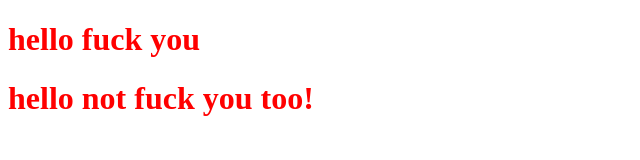
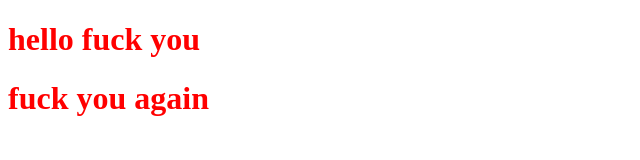
Before and after one commit to oyasen/abo_samya, a plain HTML site: page index.html in a window 1280 px wide. Shown: the whole page, without its empty margins (0-640 px from the left). Drawn offline with Linux system fonts and the light colour scheme.

Commit message:
updated shit

```diff
--- a/index.html
+++ b/index.html
@@ -9,7 +9,7 @@
 <body>
 
     <h1>hello fuck you</h1>
-    <h1>hello not fuck you too!</h1>
+    <h1>fuck you again</h1>
     <script>src="app.js"</script>
 </body>
 </html>
```
